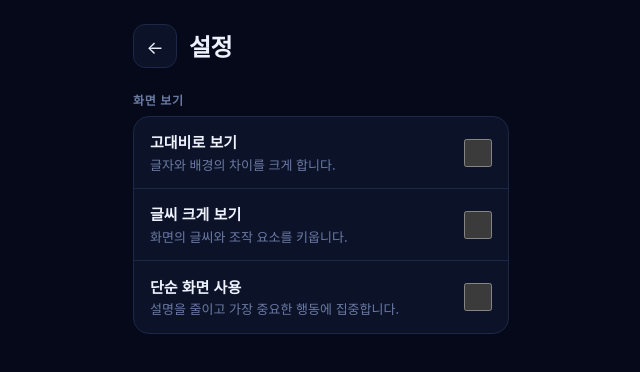
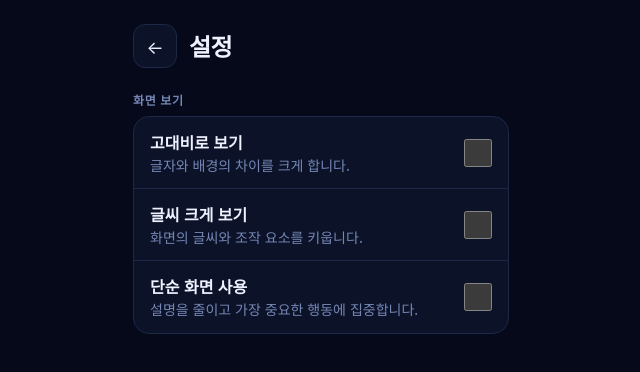
Before and after one commit to movi-ai-challenge/movi_frontend, a Next.js app: page /settings in a window 1280 px wide. Shown: the top 372 px of the page, without its empty margins (319-959 px from the left). Built offline with nearby package versions, Linux system fonts and the light colour scheme; no server answers.

Commit message:
fix: 로그인 잠금과 핵심 화면 접근성을 개선한다
서버 잠금 만료 후 재시도를 허용하고 보조 문구 대비와 확대 환경의 고정 크기를 개선한다.

```diff
--- a/src/app/globals.css
+++ b/src/app/globals.css
@@ -32,8 +32,8 @@
 
   /* 텍스트 */
   --color-text: #eef2ff;
-  --color-text-muted: #6b7ba4;
-  --color-text-dim: #6b7ba4;
+  --color-text-muted: #7587b5;
+  --color-text-dim: #7587b5;
 
   /* 경계 */
   --color-border: #1c2845;
--- a/src/app/login/password/page.tsx
+++ b/src/app/login/password/page.tsx
@@ -131,7 +131,10 @@ export default function PasswordLoginPage() {
           invalid={invalidField === "loginId"}
           describedBy="login-id-help"
           helpText="영문, 숫자, 밑줄만 쓸 수 있어요. 대문자와 소문자는 구분하지 않습니다."
-          onChange={setLoginId}
+          onChange={(value) => {
+            setLoginId(value);
+            setIsLocked(false);
+          }}
         />
         <CredentialTextField
           ref={passwordRef}
@@ -151,7 +154,6 @@ export default function PasswordLoginPage() {
           className="w-full"
           isLoading={isSubmitting}
           loadingLabel="로그인하고 있어요"
-          disabled={isLocked}
         >
           로그인
         </AccessibleButton>
@@ -170,6 +172,13 @@ export default function PasswordLoginPage() {
         ) : null}
       </div>
 
+      {isLocked ? (
+        <p className="mt-2 leading-7 text-[var(--color-text-muted)]">
+          서버가 안내한 오 분이 지난 뒤 다시 시도해 주세요. 버튼은 사용할 수
+          있으며, 실제 잠금 여부는 서버가 다시 확인합니다.
+        </p>
+      ) : null}
+
       <button
         type="button"
         onClick={() => router.push("/signup")}
--- a/src/app/login/pin/page.tsx
+++ b/src/app/login/pin/page.tsx
@@ -133,6 +133,7 @@ export default function PinLoginPage() {
           invalid={invalidField === "phone"}
           onChange={(value) => {
             setPhoneNumber(value);
+            setIsLocked(false);
             if (invalidField === "phone") setInvalidField(null);
           }}
         />
@@ -164,7 +165,6 @@ export default function PinLoginPage() {
         <AccessibleButton
           type="submit"
           className="w-full"
-          disabled={isLocked}
           isLoading={isSubmitting}
           loadingLabel="로그인하고 있어요"
         >
@@ -174,8 +174,8 @@ export default function PinLoginPage() {
 
       {isLocked ? (
         <p className="mt-4 leading-7 text-[var(--color-text-muted)]">
-          잠금이 해제된 뒤 다시 시도해 주세요. PIN 재설정은 현재 MVP에서
-          지원하지 않습니다.
+          서버가 안내한 오 분이 지난 뒤 다시 시도해 주세요. 버튼은 사용할 수
+          있으며, 실제 잠금 여부는 서버가 다시 확인합니다.
         </p>
       ) : null}
     </main>
--- a/src/components/common/AccessibilitySettingsPanel.tsx
+++ b/src/components/common/AccessibilitySettingsPanel.tsx
@@ -75,9 +75,9 @@ function SettingRow({ label, description, checked, onChange, isLast = false }: S
       }`}
     >
       <span>
-        <span className="block text-[15px] font-bold text-[var(--color-text)]">{label}</span>
+        <span className="block text-base font-bold text-[var(--color-text)]">{label}</span>
         <span
-          className="mt-0.5 block text-[13px] leading-snug text-[var(--color-text-muted)]"
+          className="mt-0.5 block text-sm leading-snug text-[var(--color-text-muted)]"
           data-secondary-content="true"
         >
           {description}
--- a/src/components/common/StatusHero.tsx
+++ b/src/components/common/StatusHero.tsx
@@ -47,7 +47,7 @@ export function StatusHero({ tone, symbol, title, description, className = "" }:
       </span>
       <div className="flex flex-col gap-2">
         <h1 className={`text-2xl font-extrabold ${preset.text}`}>{title}</h1>
-        <p className="text-[15px] leading-relaxed text-[var(--color-text-muted)]">{description}</p>
+        <p className="text-base leading-relaxed text-[var(--color-text-muted)]">{description}</p>
       </div>
     </div>
   );
```
